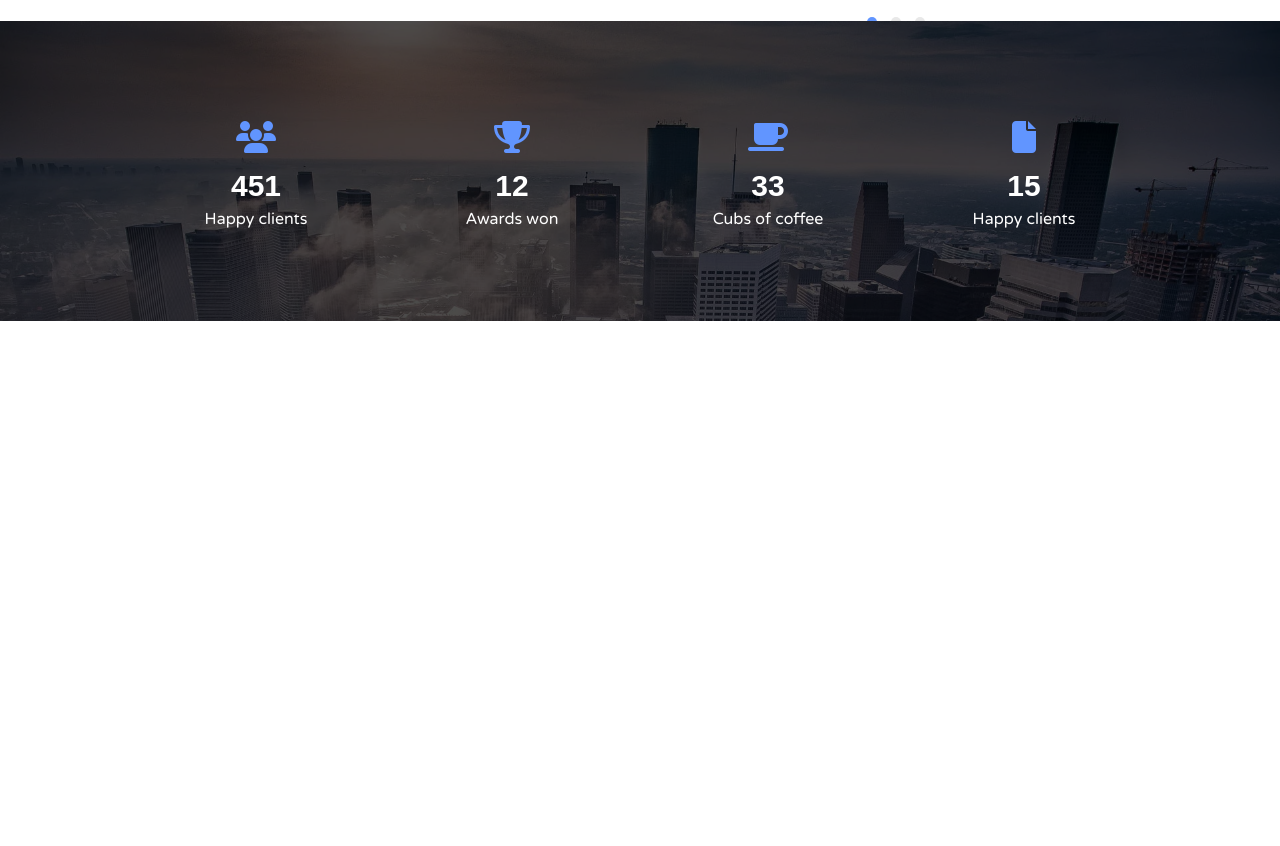
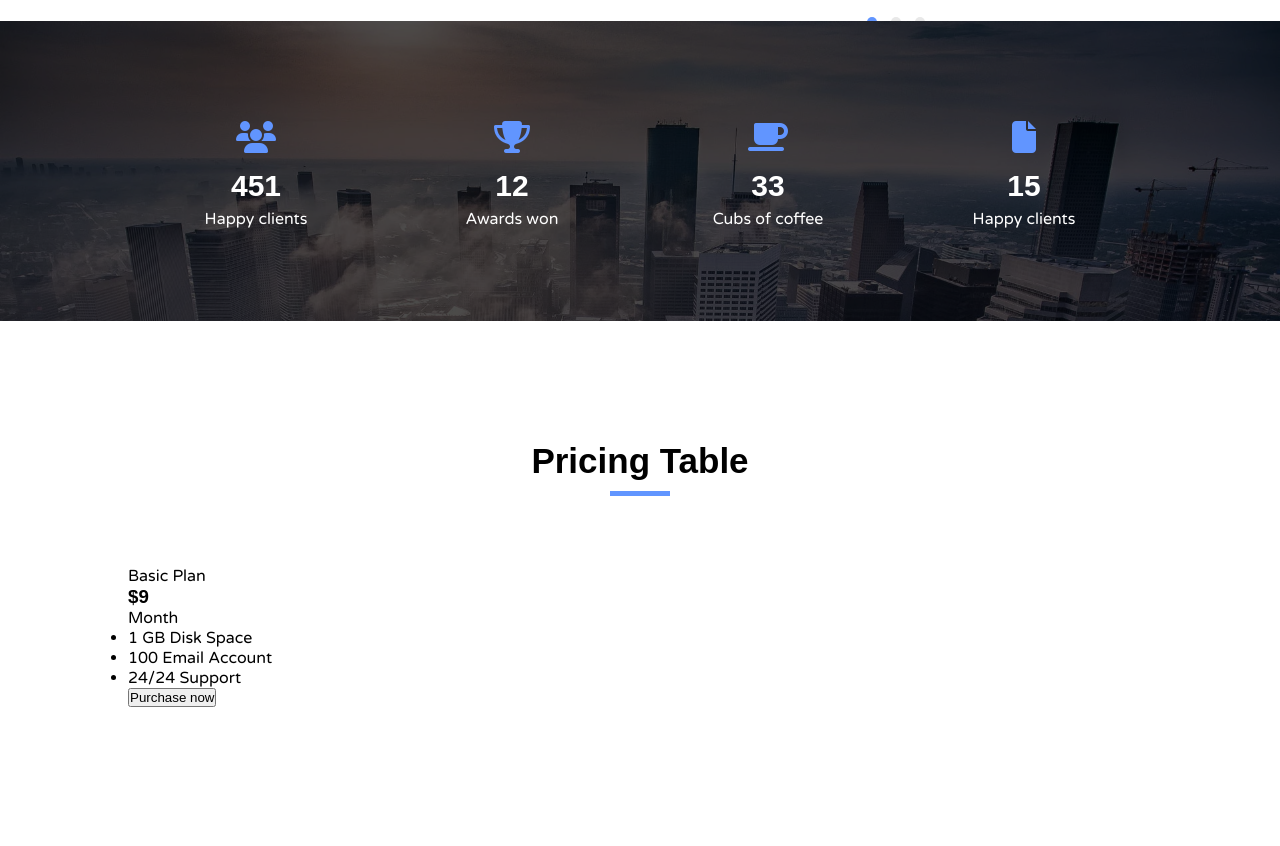
Before and after one commit to saidiii111/Template-1-new, a plain HTML site: page index.html in a window 1280 px wide. Shown: the part 3474-4320 px from the top of the page. Before the commit the page ends 3803 px from the top, so only its background shows below. Drawn offline with Linux system fonts and the light colour scheme.

Commit message:
starting with Pricing Section :)

```diff
--- a/index.html
+++ b/index.html
@@ -289,6 +289,36 @@
     </section>
 
 
+    <!-- Prices Section -->
+    <section class="pricing pd-y">
+
+        <div class="section-header">
+            <h2 class="section-title">Pricing Table</h2>
+            <span class="line"></span>
+        </div>
+        <div class="container">
+            <div class="pricing-plans">
+                <div class="pricing-item">
+                    <span class="pricing-item-text">Basic Plan</span>
+                    <div class="pricing-item-permonth">
+                        <h3 class="dollar">$9</h3>
+                        <span class="month">Month</span>
+                    </div>
+                    <ul class="pricing-list">
+                        <li>1 GB Disk Space</li>
+                        <li>100 Email Account</li>
+                        <li>24/24 Support</li>
+                    </ul>
+                    <button class="pricing-item-purchase">Purchase now</button>
+                </div>
+                <div class="pricing-item"></div>
+                <div class="pricing-item"></div>
+            </div>
+        </div>
+
+
+
+    </section>
 
 
 </body>
```
